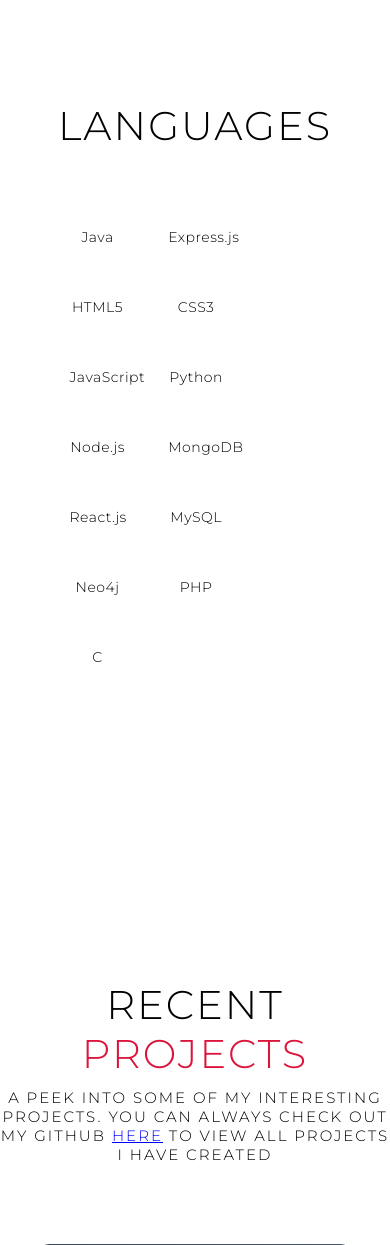
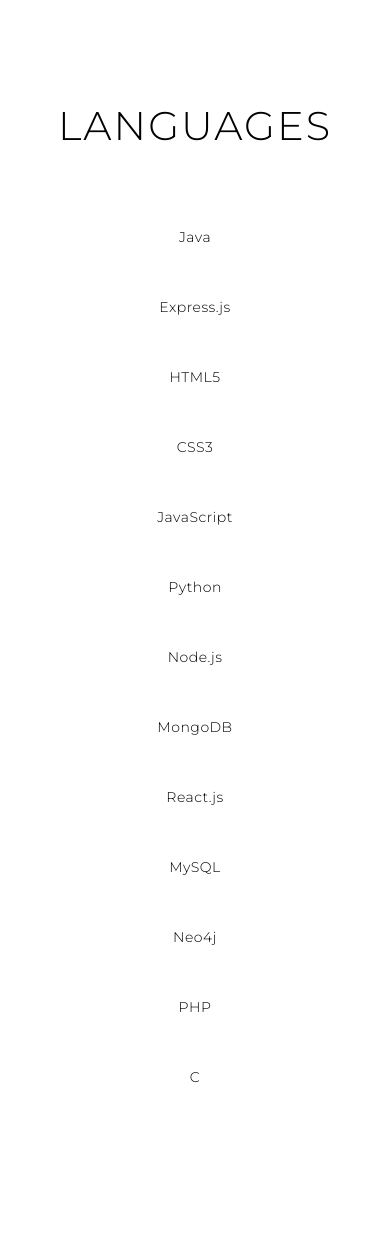
Before and after one commit to PranavSahu97/MyPortfolio, a PHP site: page / in a window 390 px wide. Shown: the part 2302-3547 px from the top of the page. Run offline with PHP 8.4, Linux system fonts and the light colour scheme; some libraries are stand-ins or nearby versions.

Commit message:
Languages fixed

```diff
--- a/Portfolio/style.css
+++ b/Portfolio/style.css
@@ -388,18 +388,19 @@
 
 #languages .language .icon-grid{
     list-style: none;
+    position: relative;
 	padding: 0 0 50px 0;
     margin: auto;
     width: 100%;
     justify-content: center;
     align-items: center;
     /* text-align: center; */
-
-
+    overflow:hidden;
 }
 
 #languages .language .icon-grid li{
     width: 33%;
+    position: relative;
 	height: 100%;
     text-align: center;
     justify-content: center;
@@ -408,6 +409,24 @@
     display: inline-block;
     font-size: 50px;
     padding: 20px 20px;
+}
+
+@media screen and (max-width: 62.75em) {
+	#languages .language .icon-grid li {
+		width: 50%;
+    }
+}
+
+@media screen and (max-width: 41.6em) {
+	#languages .language .icon-grid li {
+		width: 100%;
+    }
+}
+
+@media screen and (max-width: 25em) {
+	#languages .language .icon-grid {
+		font-size: 80%;
+    }
 }
 
 
```
